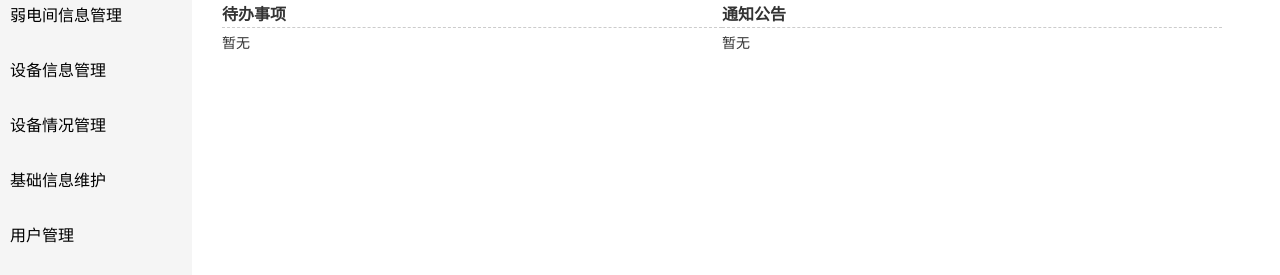
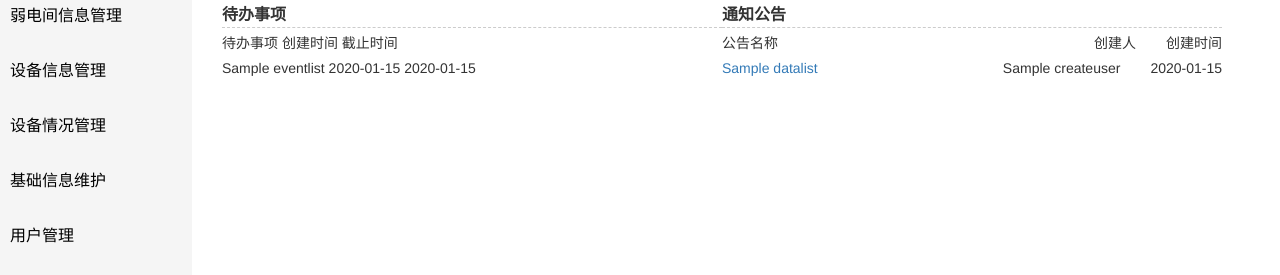
Before and after one commit to derek-s/devonlinemgmt, a Python web app: template templates/admin/admin.html in a window 1280 px wide. Shown: the part 182-457 px from the top of the page. Run offline with Jinja, Linux system fonts and the light colour scheme; the template is opened without the code that fills it: most values are stand-ins (such as "Sample title", 1, 10 or a date in 2020); some libraries are stand-ins or nearby versions.

Commit message:
change admin templates

```diff
--- a/templates/admin/admin.html
+++ b/templates/admin/admin.html
@@ -20,27 +20,38 @@
             <span>hi, {{ current_user.username }} 欢迎使用设备信息管理系统</span>
         </div>
         <div class="backlog">
-            <label class="noticelabel">待办事项</label> {% if events is not none %}
+            <label class="noticelabel">待办事项</label> {% if not events %}
             <lable>暂无</lable>
             {% else %}
             <ul class="noticeul">
+                <li class="noticeli">
+                    <label class="noticeinline eventname">待办事项</label>
+                    <label class="noticeinline ecreatedate">创建时间</label>
+                    <label class="noticeinline ecompdate">截止时间</label>
+                </li>
                 {% for eventlist in events %}
                 <li class="noticeli">
-                    <label class="noticeinline">{{ eventlist.EventName }}</label>
-                    <label class="noticeinline noticedate">{{ eventlist.ECreationDate }}</label>
+                    <label class="noticeinline eventname">{{ eventlist.eventname }}</label>
+                    <label class="noticeinline ecreatedate">{{ eventlist.ecreationdate }}</label>
+                    <label class="noticeinline ecompdate">{{ eventlist.eventtime }}</label>
                 </li>
                 {% endfor %}
             </ul>
             {% endif %}
         </div>
         <div class="inform">
-            <label class="noticelabel">通知公告</label> {% if data is not none %}
+            <label class="noticelabel">通知公告</label> {% if not data %}
             <lable>暂无</lable>
             {% else %}
             <ul class="noticeul">
+                <li class="noticeli">
+                    <label class="noticeinline noticename">公告名称</label>
+                    <label class="noticeinline noticedate">创建时间</label>
+                    <label class="noticeinline noticeuser">创建人</label>
+                </li>
                 {% for datalist in data %}
                 <li class="noticeli">
-                    <label class="noticeinline"><a href="{{url_for('indexview.indexnotice',id=datalist.id)}}">{{ datalist.articlename }}</a></label>
+                    <label class="noticeinline noticename"><a href="{{url_for('indexview.indexnotice',id=datalist.id)}}">{{ datalist.articlename }}</a></label>
                     <label class="noticeinline noticedate">{{ datalist.createdate }}</label>
                     <label class="noticeinline noticeuser">{{ datalist.createuser }}</label>
                 </li>
```
